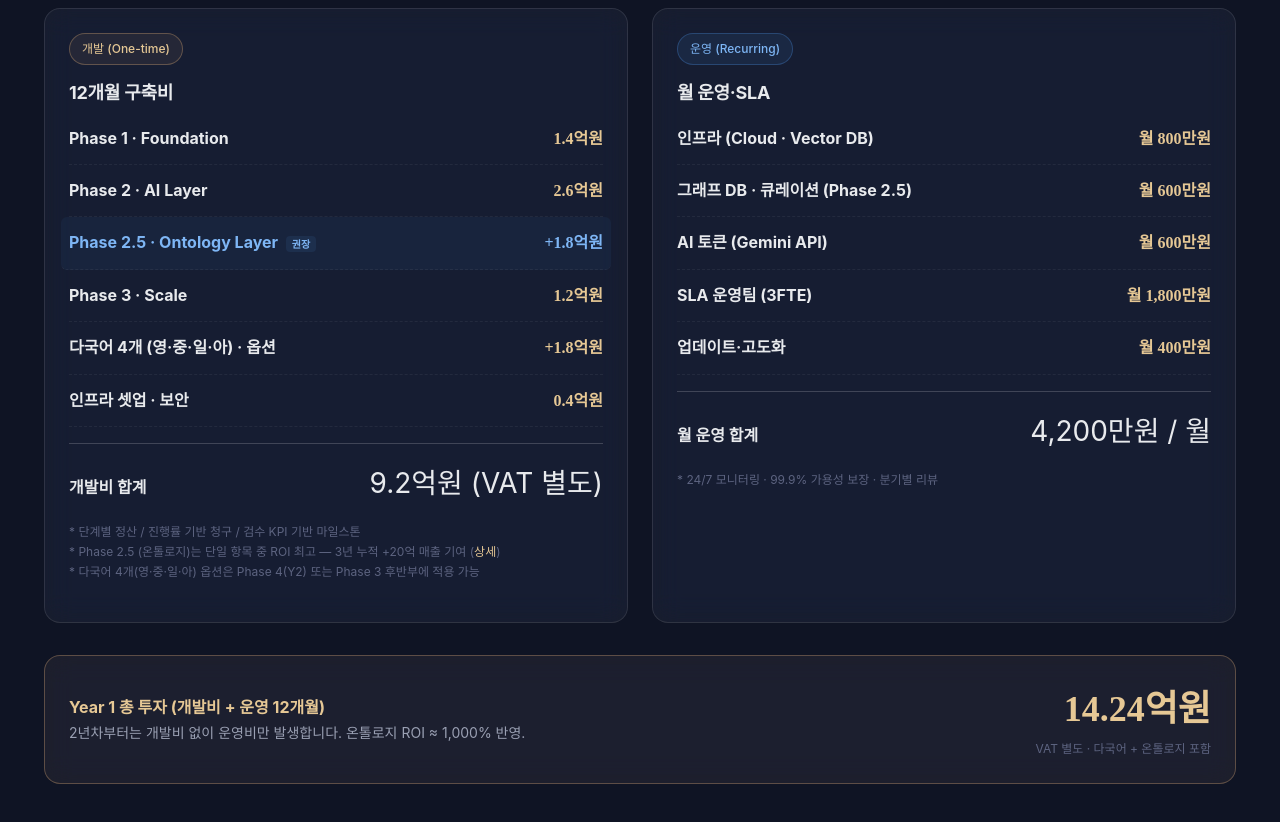
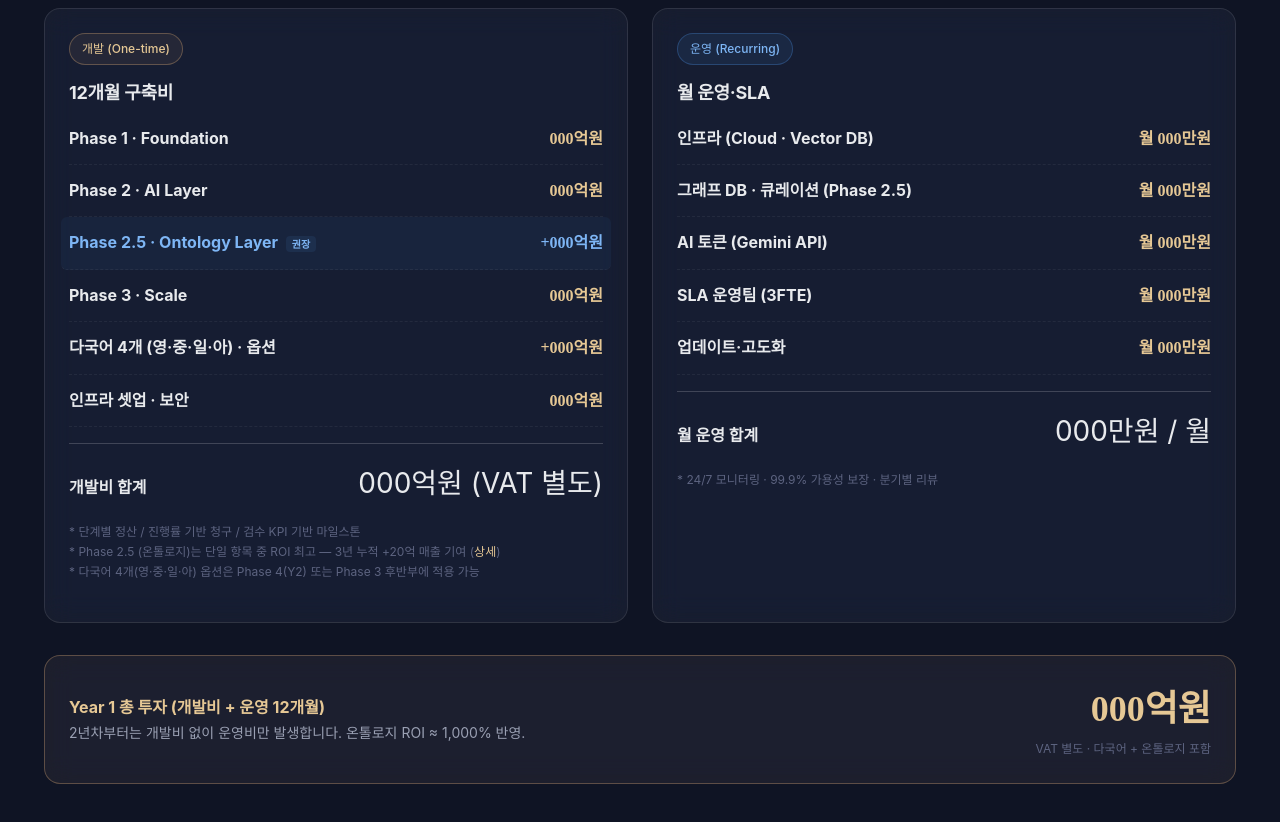
Before and after one commit to jaiwshim-project/10-19-InsightBankHub, a plain HTML site: page proposal.html in a window 1280 px wide. Shown: the part 3980-4802 px from the top of the page. Drawn offline with Linux system fonts and the light colour scheme; a web font is replaced by a local one.

Commit message:
chore: proposal.html 투자 금액 미확정 표기 (000으로 마스킹)
04 · Investment 섹션의 모든 비용 숫자를 000으로 교체.
실제 견적이 확정되지 않은 시점이므로 라벨·VAT 표기·텍스트는 유지.

Co-Authored-By: Claude Opus 4.7 <noreply@anthropic.com>

```diff
--- a/proposal.html
+++ b/proposal.html
@@ -349,19 +349,19 @@
           <span class="chip chip--gold">개발 (One-time)</span>
           <h3 class="card__title mt-4">12개월 구축비</h3>
 
-          <div class="price-row"><strong>Phase 1 · Foundation</strong><span class="amt">1.4억원</span></div>
-          <div class="price-row"><strong>Phase 2 · AI Layer</strong><span class="amt">2.6억원</span></div>
+          <div class="price-row"><strong>Phase 1 · Foundation</strong><span class="amt">000억원</span></div>
+          <div class="price-row"><strong>Phase 2 · AI Layer</strong><span class="amt">000억원</span></div>
           <div class="price-row" style="background:rgba(74,144,226,0.06); margin:0 -8px; padding-left:8px; padding-right:8px; border-radius:6px;">
             <strong style="color:var(--blue-300);">Phase 2.5 · Ontology Layer <span style="font-size:10px; padding:2px 6px; background:var(--glass-blue); border-radius:4px; margin-left:4px;">권장</span></strong>
-            <span class="amt" style="color:var(--blue-300);">+1.8억원</span>
+            <span class="amt" style="color:var(--blue-300);">+000억원</span>
           </div>
-          <div class="price-row"><strong>Phase 3 · Scale</strong><span class="amt">1.2억원</span></div>
-          <div class="price-row"><strong>다국어 4개 (영·중·일·아) · 옵션</strong><span class="amt">+1.8억원</span></div>
-          <div class="price-row"><strong>인프라 셋업 · 보안</strong><span class="amt">0.4억원</span></div>
+          <div class="price-row"><strong>Phase 3 · Scale</strong><span class="amt">000억원</span></div>
+          <div class="price-row"><strong>다국어 4개 (영·중·일·아) · 옵션</strong><span class="amt">+000억원</span></div>
+          <div class="price-row"><strong>인프라 셋업 · 보안</strong><span class="amt">000억원</span></div>
 
           <div class="price-total">
             <strong style="color:var(--text-primary);">개발비 합계</strong>
-            <span class="amt">9.2억원 (VAT 별도)</span>
+            <span class="amt">000억원 (VAT 별도)</span>
           </div>
           <p class="text-muted mt-4" style="font-size:var(--fs-xs);">
             * 단계별 정산 / 진행률 기반 청구 / 검수 KPI 기반 마일스톤<br/>
@@ -374,15 +374,15 @@
           <span class="chip chip--blue">운영 (Recurring)</span>
           <h3 class="card__title mt-4">월 운영·SLA</h3>
 
-          <div class="price-row"><strong>인프라 (Cloud · Vector DB)</strong><span class="amt">월 800만원</span></div>
-          <div class="price-row"><strong>그래프 DB · 큐레이션 (Phase 2.5)</strong><span class="amt">월 600만원</span></div>
-          <div class="price-row"><strong>AI 토큰 (Gemini API)</strong><span class="amt">월 600만원</span></div>
-          <div class="price-row"><strong>SLA 운영팀 (3FTE)</strong><span class="amt">월 1,800만원</span></div>
-          <div class="price-row"><strong>업데이트·고도화</strong><span class="amt">월 400만원</span></div>
+          <div class="price-row"><strong>인프라 (Cloud · Vector DB)</strong><span class="amt">월 000만원</span></div>
+          <div class="price-row"><strong>그래프 DB · 큐레이션 (Phase 2.5)</strong><span class="amt">월 000만원</span></div>
+          <div class="price-row"><strong>AI 토큰 (Gemini API)</strong><span class="amt">월 000만원</span></div>
+          <div class="price-row"><strong>SLA 운영팀 (3FTE)</strong><span class="amt">월 000만원</span></div>
+          <div class="price-row"><strong>업데이트·고도화</strong><span class="amt">월 000만원</span></div>
 
           <div class="price-total">
             <strong style="color:var(--text-primary);">월 운영 합계</strong>
-            <span class="amt">4,200만원 / 월</span>
+            <span class="amt">000만원 / 월</span>
           </div>
           <p class="text-muted mt-4" style="font-size:var(--fs-xs);">
             * 24/7 모니터링 · 99.9% 가용성 보장 · 분기별 리뷰
@@ -397,7 +397,7 @@
             <p class="text-secondary mb-0" style="font-size:var(--fs-sm);">2년차부터는 개발비 없이 운영비만 발생합니다. 온톨로지 ROI ≈ 1,000% 반영.</p>
           </div>
           <div class="text-right">
-            <div style="font-family:'Noto Serif KR', serif; font-size:var(--fs-2xl); font-weight:700; color:var(--gold-300);">14.24억원</div>
+            <div style="font-family:'Noto Serif KR', serif; font-size:var(--fs-2xl); font-weight:700; color:var(--gold-300);">000억원</div>
             <div class="text-muted" style="font-size:var(--fs-xs);">VAT 별도 · 다국어 + 온톨로지 포함</div>
           </div>
         </div>
```
